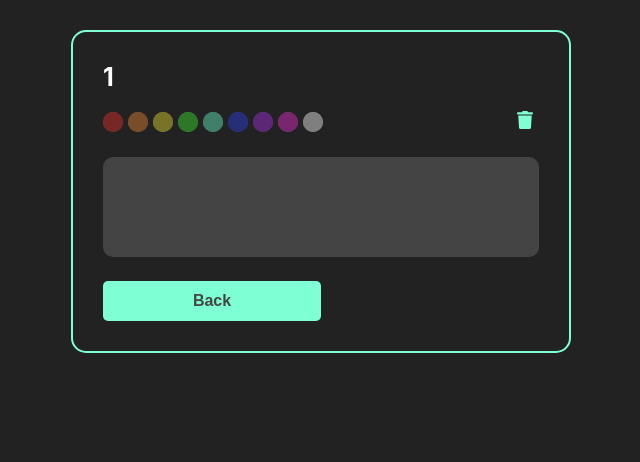
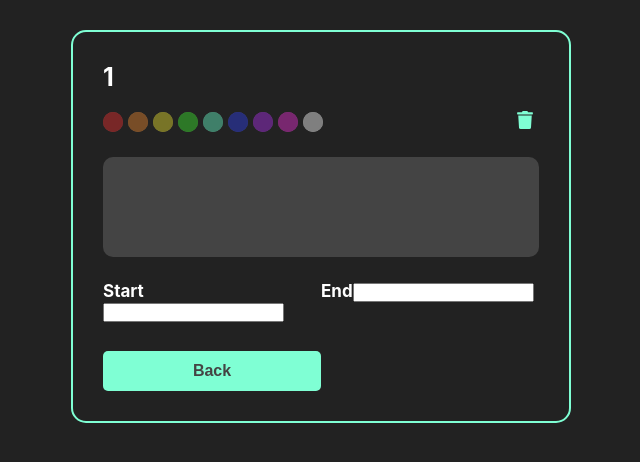
Before and after one commit to gabriel-dp/Sword-ToDo, a React (Create React App) app: page /1 in a window 1280 px wide. Shown: the top 462 px of the page, without its empty margins (319-959 px from the left). Built offline with nearby package versions, Linux system fonts and the light colour scheme.

Commit message:
datepicker pure

```diff
--- a/package.json
+++ b/package.json
@@ -8,6 +8,7 @@
     "@testing-library/react": "^12.1.2",
     "@testing-library/user-event": "^13.5.0",
     "react": "^17.0.2",
+    "react-datepicker": "^4.5.0",
     "react-dom": "^17.0.2",
     "react-draggable": "^4.4.4",
     "react-icons": "^4.3.1",
--- a/src/App.jsx
+++ b/src/App.jsx
@@ -1,6 +1,6 @@
 import React, { useState, useEffect } from 'react';
 import {v4 as uuidv4} from 'uuid';
-import { BrowserRouter, Routes, Route, useNavigate} from 'react-router-dom';
+import { BrowserRouter, Routes, Route } from 'react-router-dom';
 
 import Header from './components/Header';
 import AddTask from './components/AddTask';
@@ -35,8 +35,10 @@ const App = () => {
 				title: taskTitle,
 				id:	uuidv4(),
 				completed: false,
-				description: "",
+				description: '',
 				color: '#7fffd4',
+				startDate: new Date(),
+				endDate: new Date(),
 			}];
 
 			setTasks(newTasks);
@@ -90,6 +92,15 @@ const App = () => {
 		setTasks(newTasks);
 	}
 
+	const handleChangeDates = (taskName, startDate, endDate) => {
+		const newTasks = tasks.map(task => {
+			if (task.title === taskName) return { ...task, startDate: startDate, endDate: endDate};
+			return task;
+		});
+
+		setTasks(newTasks);
+	}
+
 	return (
 		<BrowserRouter basename={process.env.PUBLIC_URL}>
 			<div className='container'>
@@ -115,6 +126,7 @@ const App = () => {
 								handleTaskDelete={handleTaskDelete}
 								handleChangeDescription={handleChangeDescription}
 								handleChangeColor={handleChangeColor}
+								handleChangeDates={handleChangeDates}
 							/>
 						}
 					/>
--- /dev/null
+++ b/src/components/StartEndDate.jsx
@@ -0,0 +1,39 @@
+import React, { useState, useEffect } from 'react';
+import DatePicker from 'react-datepicker';
+
+import "react-datepicker/dist/react-datepicker.css";
+import "./styles/StartEndDate.css";
+
+const StartEndDate = ({taskName, handleChangeDates, initialStartDate, initialEndDate}) => {
+    const [startDate, setStartDate] = useState(initialStartDate);
+    const [endDate, setEndDate] = useState(initialEndDate);
+
+    useEffect(()=>{
+        handleChangeDates(taskName, startDate, endDate);
+    }, [startDate, endDate])
+
+    return (
+        <div className="calendar-container">
+            <div className="date-container">
+                Start
+                <DatePicker
+                    selected={startDate}
+                    dateFormat="MMMM d, yyyy"
+                    onChange={(date) => setStartDate(date)}
+                    maxDate={endDate}
+                />
+            </div>
+            <div className="date-container">
+                End
+                <DatePicker
+                    selected={endDate}
+                    dateFormat="MMMM d, yyyy"
+                    onChange={(date) => setEndDate(date)}
+                    minDate={startDate}
+                />
+            </div>
+        </div>
+    );
+}
+
+export default StartEndDate;
--- a/src/components/TaskDetails.jsx
+++ b/src/components/TaskDetails.jsx
@@ -6,23 +6,25 @@ import { FaTrash } from 'react-icons/fa';
 import Header from './Header.jsx';
 import ColorSelector from './ColorSelector.jsx';
 import Button from './Button.jsx';
+import StartEndDate from './StartEndDate.jsx';
 
 import './styles/TaskDetails.css';
 
-const TaskDetails = ({tasks, handleChangeDescription, handleChangeColor, handleChangeComplete, handleTaskDelete}) => {
+const TaskDetails = ({tasks, handleChangeDescription, handleChangeColor, handleChangeComplete, handleTaskDelete, handleChangeDates}) => {
     //gets the name of the task to be edited
     const params = useParams();
     const taskName = params.taskTitle;
 
     //gets the task data with the name
-    let description = '';
-    let color = '';
-    let completed;
+    let description, color, initialStartDate, initialEndDate = '';
+    let completed = false;
     tasks.map(task => {
         if (task.title === taskName) {
             description = task.description;
             color = task.color;
             completed = task.completed;
+            initialStartDate = task.startDate;
+            initialEndDate = task.endDate;
         }
     });
 
@@ -66,6 +68,12 @@ const TaskDetails = ({tasks, handleChangeDescription, handleChangeColor, handleC
                 className='task-description'
                 type="text"
             />
+            <StartEndDate
+                taskName={taskName}
+                handleChangeDates={handleChangeDates}
+                initialStartDate={initialStartDate}
+                initialEndDate={initialEndDate}
+            />
             <div className="back-button-container">
                 <Button onClick={backToHome}>Back</Button>
             </div>
--- /dev/null
+++ b/src/components/styles/StartEndDate.css
@@ -0,0 +1,13 @@
+.calendar-container {
+    display: flex;
+    flex-direction: row;
+}
+
+.date-container {
+    width: 100%;
+    height: 60px;
+    margin-bottom: 10px;
+    color:white;
+    font-weight: bold;
+    font-size: 17px;
+}
```
Also changed, not shown: 1 other file (tests, documents, lock files or other folders).
